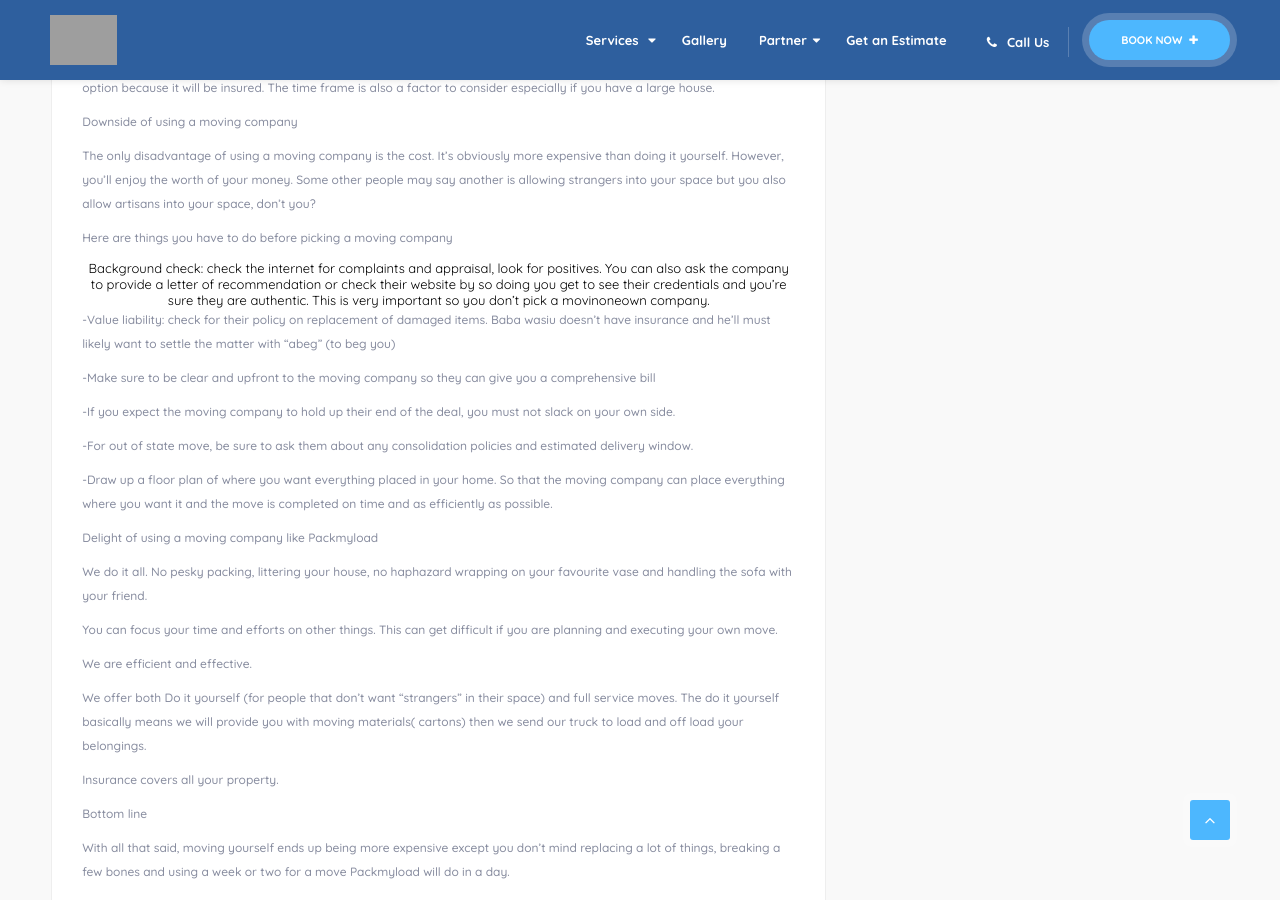
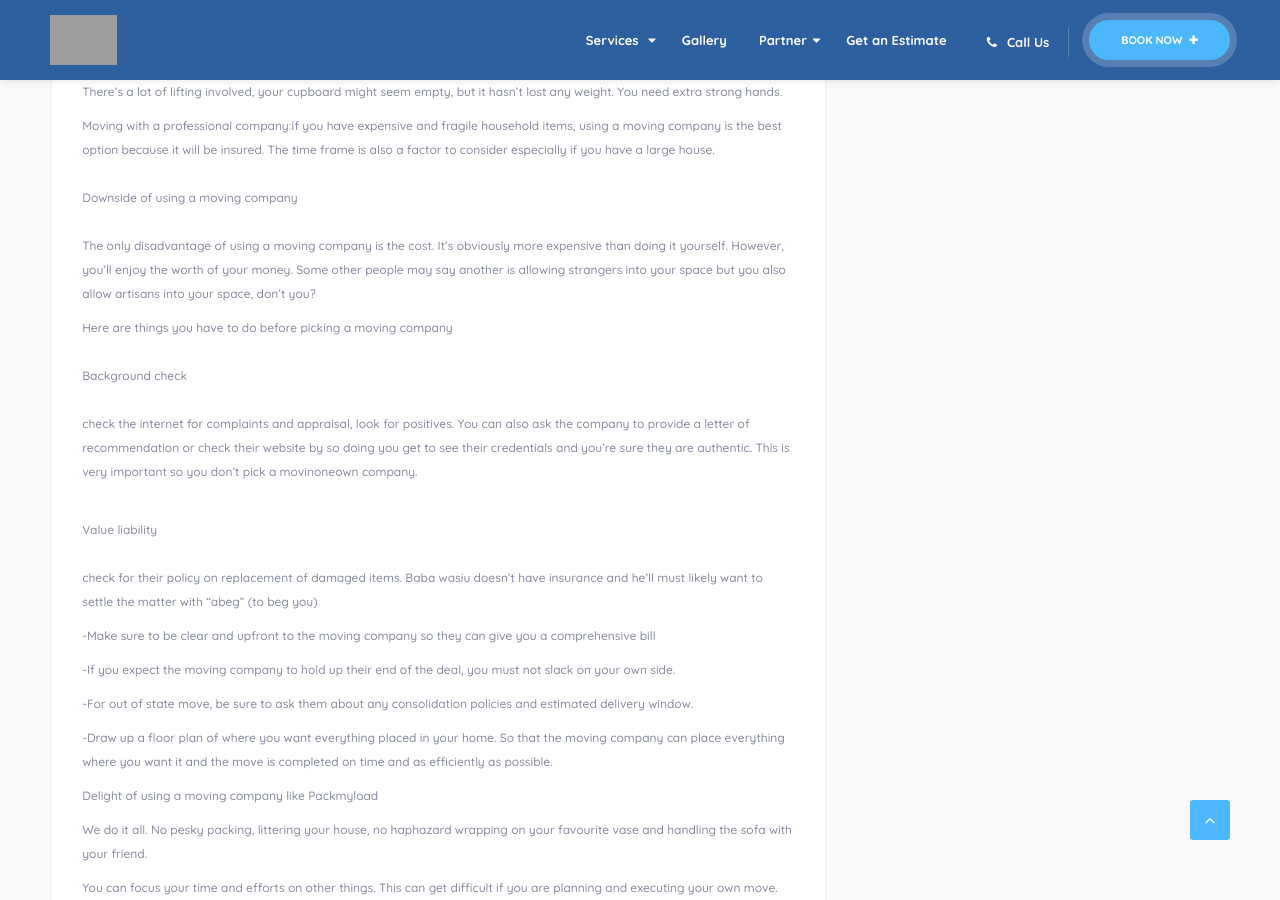
Before and after one commit to movingblog/Final, a Jekyll site: the page built from _posts/2019-07-23-Moving-yourself-vs-Moving-with-a-professional-moving-company.md, in a window 1280 px wide and 900 px high, scrolled down 608 px. Built offline with Jekyll 4.4.1, drawn with Linux system fonts in a browser that asks for light colours; grey boxes are pictures that could not be loaded.

Commit message:
Update 2019-07-23-Moving-yourself-vs-Moving-with-a-professional-moving-company.md

```diff
--- a/_posts/2019-07-23-Moving-yourself-vs-Moving-with-a-professional-moving-company.md
+++ b/_posts/2019-07-23-Moving-yourself-vs-Moving-with-a-professional-moving-company.md
@@ -7,17 +7,17 @@
 ---
 
 Moving yourself: This is only a good idea when you’re on a tight budget. You must have a few belongings, most of which are clothes. You may also have many family and friends around or just moving down the road. Problem may arise including breakage, damaged public property and even injuries. This will be less evitable when it comes with professional movers.
-
-Delight of moving yourself
-
+<br/><br/>
+<strong>Delight of moving yourself</strong>
+<br/><br/>
 1. You can save yourself quite a bit money
 
 2. You can pack everything the way you want, saving the cost of manpower and moving materials (if done right)
 
 3. You have full authority over every aspect of your move. This especially important to people who prefer things done in a particular way.
 
-Downside of moving yourself
-
+<strong>Downside of moving yourself</strong>
+<br/><br/>
 1. it will be hectic for you if you don’t have enough time or have a demanding job or toddlers to look after. It is time consuming and tough job.
 
 2. Costs: Supply(moving materials), rental truck, you won’t want your friends and family to go home hungry after helping you move, fuel costs can make it expensive. It’s being penny wise, pound foolish in the long-run.
@@ -25,16 +25,21 @@
 3. There’s a lot of lifting involved, your cupboard might seem empty, but it hasn’t lost any weight. You need extra strong hands.
 
 Moving with a professional company:If you have expensive and fragile household items, using a moving company is the best option because it will be insured. The time frame is also a factor to consider especially if you have a large house.
-
-Downside of using a moving company
-
+<br/><br/>
+<strong>Downside of using a moving company</strong>
+<br/><br/>
 The only disadvantage of using a moving company is the cost. It’s obviously more expensive than doing it yourself. However, you’ll enjoy the worth of your money. Some other people may say another is allowing strangers into your space but you also allow artisans into your space, don’t you?
 
 Here are things you have to do before picking a moving company
+<br/><br/>
+<strong> Background check </strong>
+<br/><br/>
+check the internet for complaints and appraisal, look for positives. You can also ask the company to provide a letter of recommendation or check their website by so doing you get to see their credentials and you’re sure they are authentic. This is very important so you don’t pick a movinoneown company.
+<br/><br/>
 
-- Background check: check the internet for complaints and appraisal, look for positives. You can also ask the company to provide a letter of recommendation or check their website by so doing you get to see their credentials and you’re sure they are authentic. This is very important so you don’t pick a movinoneown company.
-
--Value liability: check for their policy on replacement of damaged items. Baba wasiu doesn’t have insurance and he’ll must likely want to settle the matter with “abeg” (to beg you)
+<strong>Value liability<strong>
+  <br/><br/>
+  check for their policy on replacement of damaged items. Baba wasiu doesn’t have insurance and he’ll must likely want to settle the matter with “abeg” (to beg you)
 
 -Make sure to be clear and upfront to the moving company so they can give you a comprehensive bill
 
```
